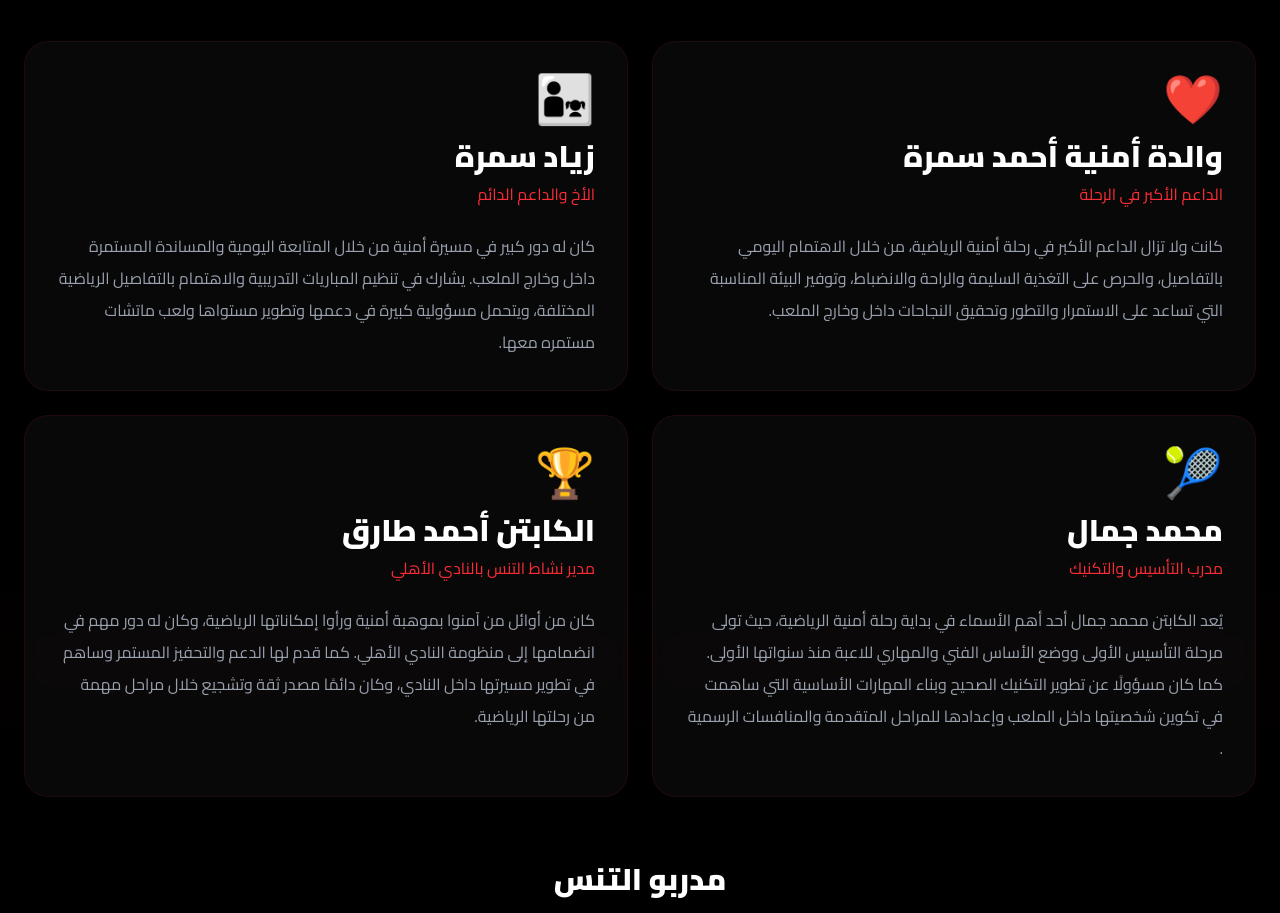
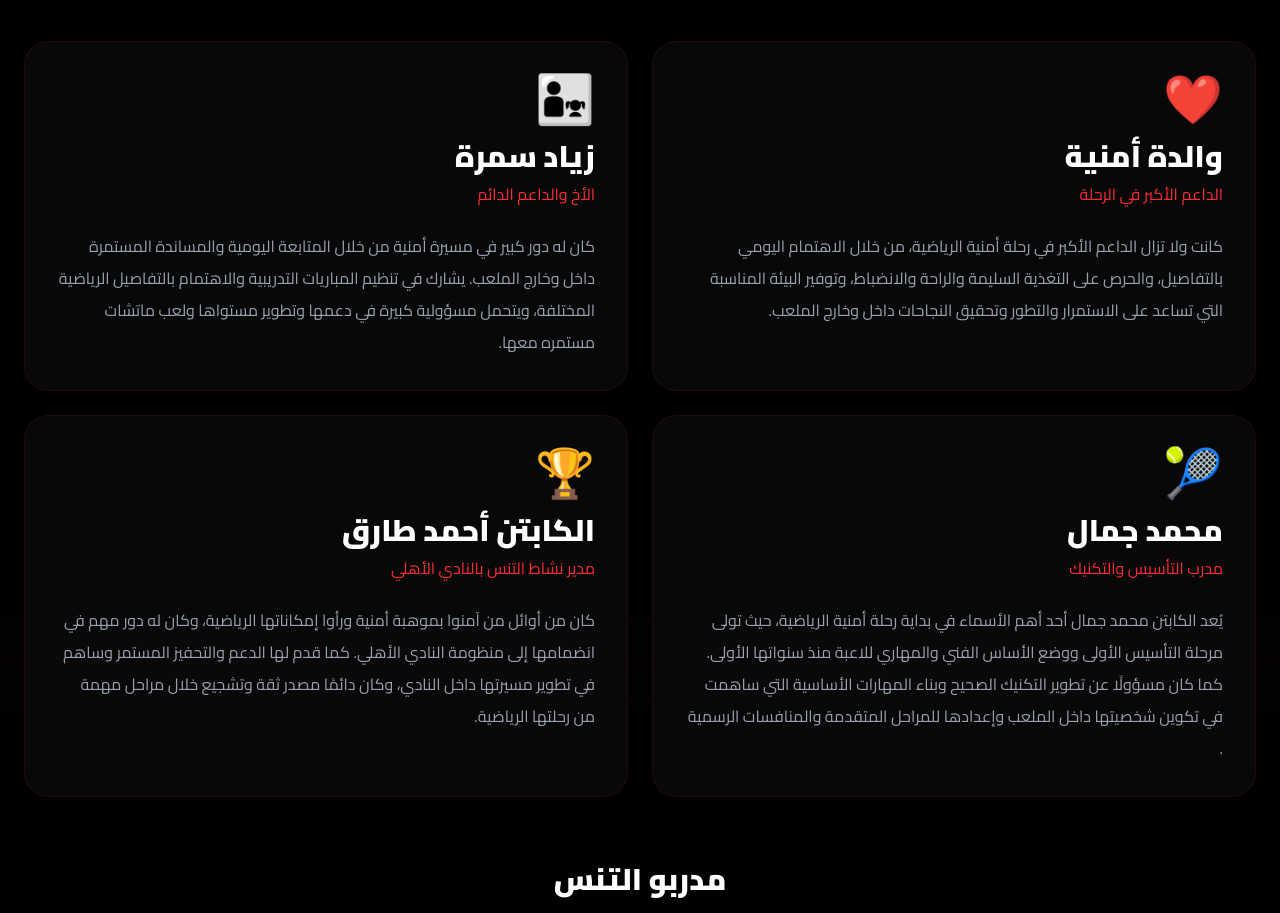
Before and after one commit to drahmedsamra/omnia, a Next.js app: page / in a window 1280 px wide. Shown: the part 6580-7493 px from the top of the page. Built offline with nearby package versions, Linux system fonts and the light colour scheme.

Commit message:
Add contributors section and update social links

```diff
--- a/sections/Contributors.tsx
+++ b/sections/Contributors.tsx
@@ -53,7 +53,7 @@ export default function Contributors() {
   <div className="mb-4 text-5xl">❤️</div>
 
   <h3 className="text-3xl font-black text-white">
-    والدة أمنية أحمد سمرة
+    والدة أمنية
   </h3>
 
   <p className="mt-2 text-red-500">
```
